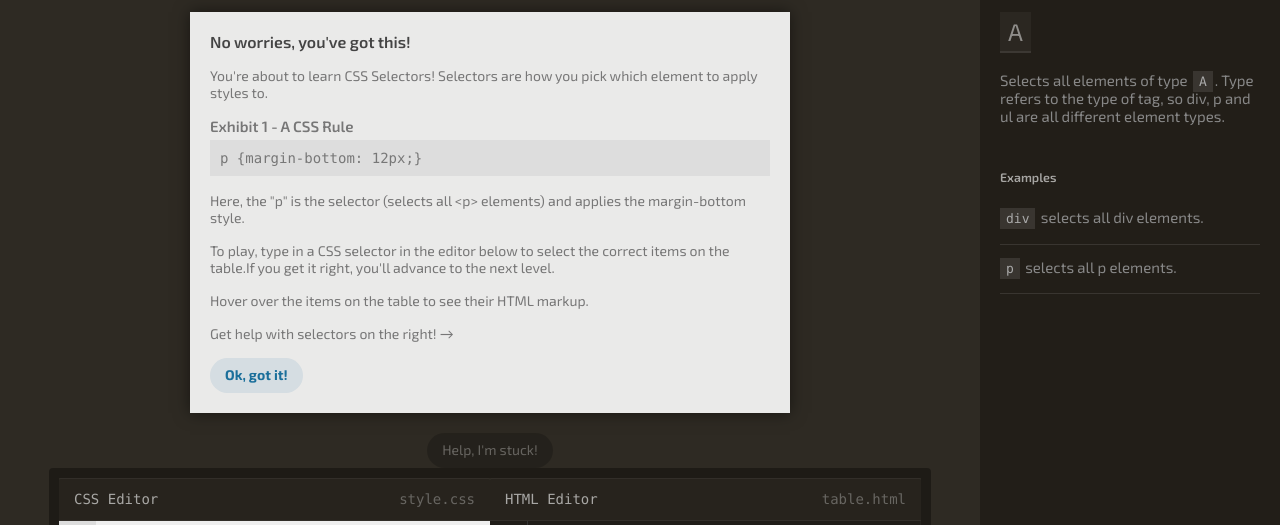
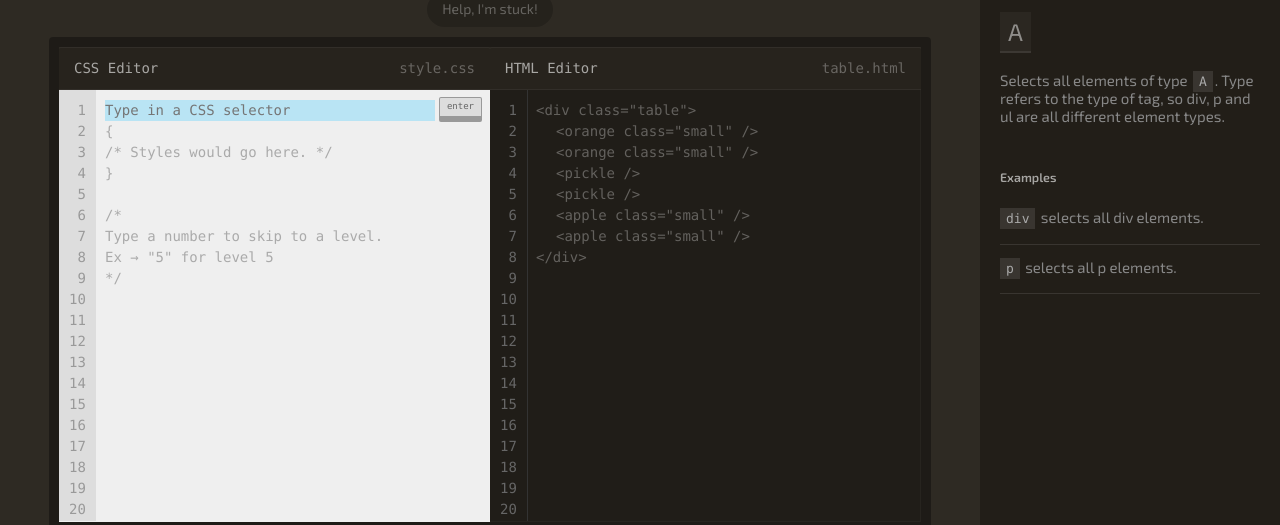
Before and after one commit to vstezhko/selectors-game, a website built with webpack: page RSS-CSS-Selectors/src/index.html in a window 1280 px wide. Shown: the part 141-666 px from the top of the page. Built offline with nearby package versions, Linux system fonts and the light colour scheme.

Commit message:
feat: add rendering level info layout to class

```diff
--- a/RSS-CSS-Selectors/src/index.html
+++ b/RSS-CSS-Selectors/src/index.html
@@ -11,33 +11,7 @@
 <div class='wrapper'>
     <div class='main'>
         <header class='header'></header>
-        <div class='level-info'>
-            <h2 class='table__doThis'>Select the fancy plate</h2>
-            <div class='table__note'>
-                <h3>No worries, you've got this!</h3>
-                <p>
-                    You're about to learn CSS Selectors!
-                    Selectors are how you pick which element to apply styles to.
-                </p>
-                <h4>Exhibit 1 - A CSS Rule</h4>
-                <pre>p {margin-bottom: 12px;}</pre>
-                <p>
-                    Here, the "p" is the selector (selects all &lt;p&gt; elements) and applies the margin-bottom style.
-                </p>
-                <p>
-                    To play, type in a CSS selector in the editor below to select the correct items on the table.If you get
-                    it right, you'll advance to the next level.
-                </p>
-                <p>
-                    Hover over the items on the table to see their HTML markup.
-                </p>
-                <p>
-                    Get help with selectors on the right! →
-                </p>
-                <a class='table__note-toggle table__note-toggle_inner' href='#'>Ok, got it!</a>
-            </div>
-            <a class="table__note-toggle" href="#">Help, I'm stuck!</a>
-        </div>
+        <div class='level-info'></div>
         <div class='table'>
 
         </div>
--- a/RSS-CSS-Selectors/src/view/level-info/LevelInfo.ts
+++ b/RSS-CSS-Selectors/src/view/level-info/LevelInfo.ts
@@ -1,5 +1,39 @@
+import { Element } from '../../types/type';
+
 export class LevelInfo {
     public draw(): void {
         console.log('LevelInfo');
+        const levelInfoContainer: Element = document.querySelector<HTMLDivElement>('.level-info');
+        const levelInfoLayout = `
+            <h2 class='table__doThis'>Select the fancy plate</h2>
+            <div class='table__note'>
+                <h3>No worries, you've got this!</h3>
+                <p>
+                    You're about to learn CSS Selectors!
+                    Selectors are how you pick which element to apply styles to.
+                </p>
+                <h4>Exhibit 1 - A CSS Rule</h4>
+                <pre>p {margin-bottom: 12px;}</pre>
+                <p>
+                    Here, the "p" is the selector (selects all &lt;p&gt; elements) and applies the margin-bottom style.
+                </p>
+                <p>
+                    To play, type in a CSS selector in the editor below to select the correct items on the table.If you get
+                    it right, you'll advance to the next level.
+                </p>
+                <p>
+                    Hover over the items on the table to see their HTML markup.
+                </p>
+                <p>
+                    Get help with selectors on the right! →
+                </p>
+                <a class='table__note-toggle table__note-toggle_inner' href='#'>Ok, got it!</a>
+            </div>
+            <a class="table__note-toggle" href="#">Help, I'm stuck!</a>
+        `;
+
+        if (levelInfoContainer) {
+            levelInfoContainer.innerHTML = levelInfoLayout;
+        }
     }
 }
--- a/RSS-CSS-Selectors/src/view/level-info/level-info.scss
+++ b/RSS-CSS-Selectors/src/view/level-info/level-info.scss
@@ -2,6 +2,7 @@
   display: flex;
   flex-direction: column;
   align-items: center;
+  margin-bottom: 1rem;
 
   .table__doThis {
     color: rgba(255,255,255,.3);
@@ -20,8 +21,8 @@
     text-align: left;
     margin: 2rem auto 2rem auto;
     box-shadow: 0 0 1.5rem rgba(0,0,0,.5);
-    //display: none;
-    display: block;
+    display: none;
+    //display: block;
 
     h3 {
       color: #444;
```
